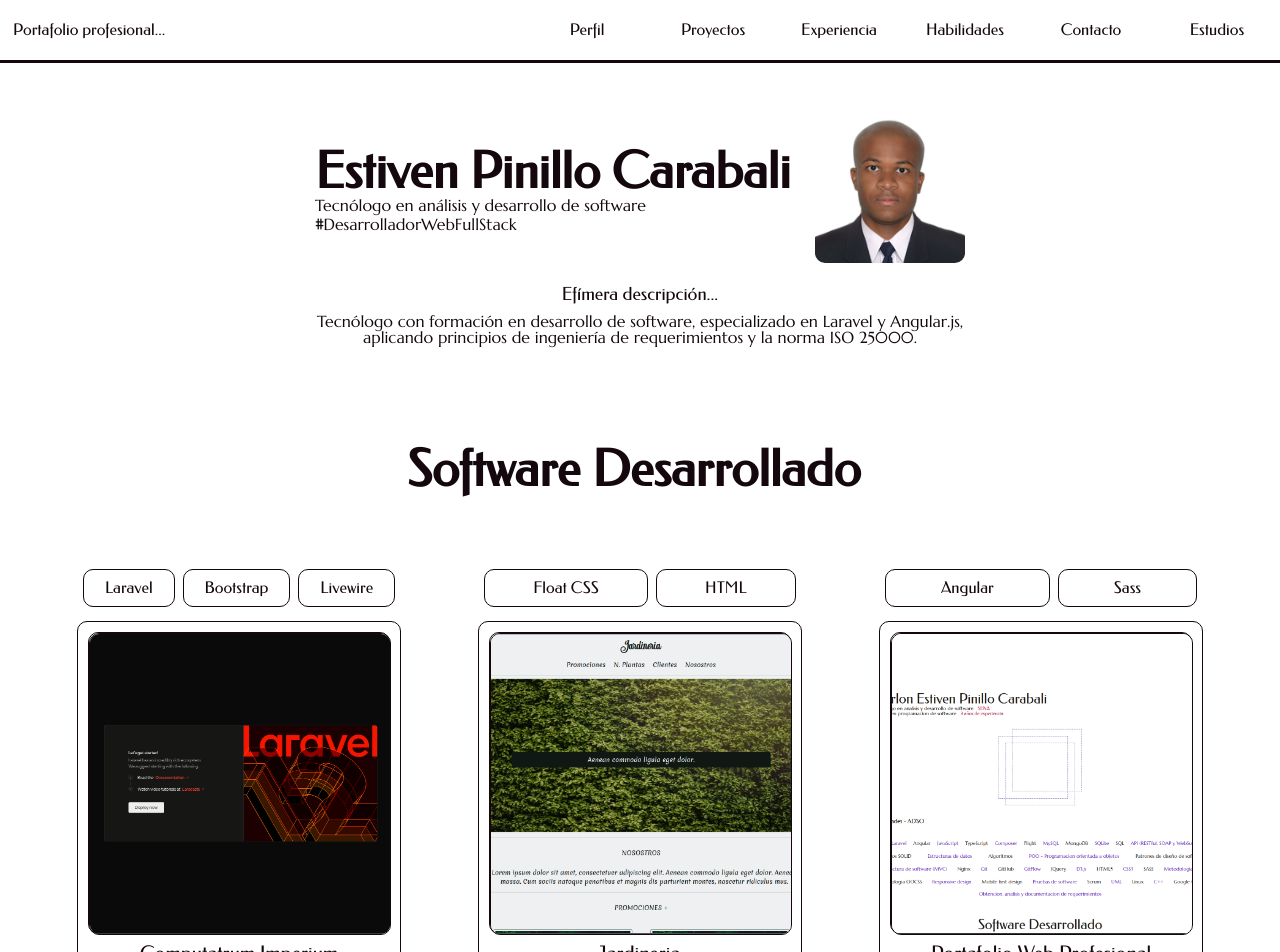
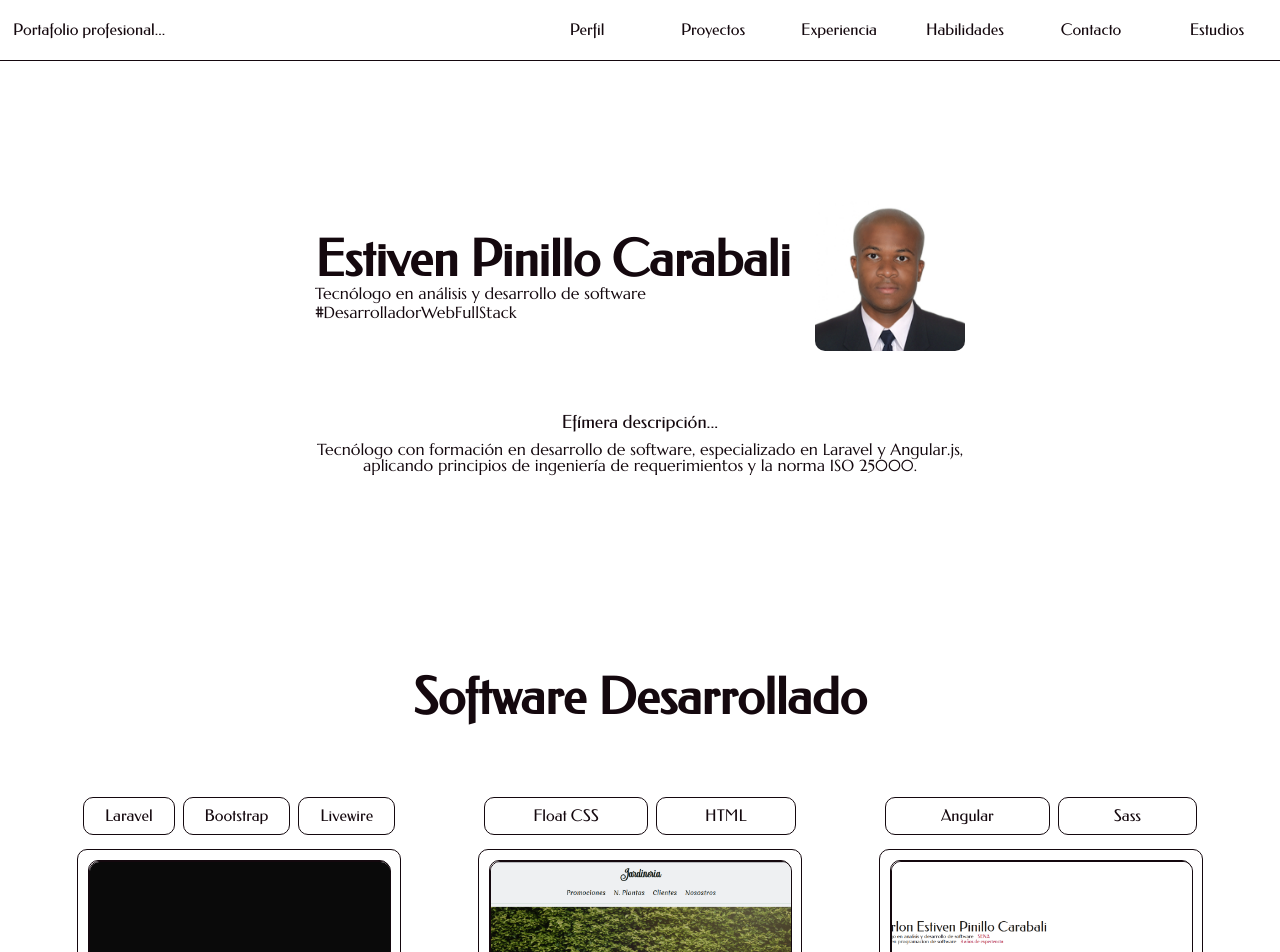
Before and after one commit to EstivenPinillo/estivenpinillo.dev, an Angular app: page / in a window 1280 px wide. Shown: the top 952 px of the page. Built offline with nearby package versions, Linux system fonts and the light colour scheme.

Commit message:
feat: add adjustments to the margin and width of software and profile components

```diff
--- a/src/app/features/estiven/estiven.component.scss
+++ b/src/app/features/estiven/estiven.component.scss
@@ -1,7 +1,7 @@
 .img-perfil {
     display: flex;
     justify-content: center;
-    margin-top: 2rem;
+    margin-top: 5rem;
 }
 
 .img-estiven {
--- a/src/app/features/navbar/navbar.component.html
+++ b/src/app/features/navbar/navbar.component.html
@@ -1,4 +1,4 @@
-<nav class="nav federo mb-5">
+<nav class="nav federo mb-14">
     <div class="">Portafolio profesional...</div>
     <input type="checkbox" id="nav-checkbox" class="nav-checkbox display-none" >
     <ul class="nav-links">
--- a/src/app/features/navbar/navbar.component.scss
+++ b/src/app/features/navbar/navbar.component.scss
@@ -7,7 +7,7 @@
     display: flex;
     align-items: center;
     justify-content: space-between;
-    border-bottom: 0.3rem solid  #14080E;
+    border-bottom: 0.1rem solid  #14080E;
 
     height: 6rem;
     //background-color: #eef0f2;
--- a/src/app/features/perfil/perfil.component.html
+++ b/src/app/features/perfil/perfil.component.html
@@ -11,7 +11,7 @@
         </div>
     </header>
     <app-estiven></app-estiven>
-    <div class="little-about-me">
+    <div class="little-about-me mt-4">
         <h2 class="little-title federo mt-2 mb-1">Efímera descripción...</h2>
         <span class="">
             Tecnólogo con formación en desarrollo de software, especializado en Laravel y Angular.js,
--- a/src/app/features/perfil/perfil.component.scss
+++ b/src/app/features/perfil/perfil.component.scss
@@ -64,10 +64,6 @@
 
 @media screen and (min-width: 656px){
 
-    #carabali {
-        @include DisplayInline;
-    }
-
     .section-perfil {
 
         display: flex;
@@ -78,7 +74,18 @@
     }
 
     :host {
-        width: 650px;
+        width: 600px;
     }
 
 }
+
+
+@media screen and (min-width: 768px) {
+    #carabali {
+        @include DisplayInline;
+    }
+
+    :host {
+        width: 650px;
+    }
+}
--- a/src/app/features/software/software.component.html
+++ b/src/app/features/software/software.component.html
@@ -1,4 +1,4 @@
-<section class="software">
+<section class="software mt-20">
     <header class="software-header federo fz-5rem color-14080E-night">
         <span>Software</span><span>Desarrollado</span>
     </header>
--- a/src/app/features/software/software.component.scss
+++ b/src/app/features/software/software.component.scss
@@ -1,6 +1,6 @@
 :host {
     grid-column: 1/6;
-    margin-top: 10rem;
+    //argin-top: 10rem;
 }
 
 .software {
@@ -14,7 +14,7 @@
         flex-wrap: wrap;
         justify-content: center;
 
-        &>span {
+        &>span:first-child {
             padding-right: 1.2rem;
         }
     }
--- a/src/styles.scss
+++ b/src/styles.scss
@@ -50,6 +50,23 @@ $black_09090B: #14080E;
     margin-top: 2rem;
 }
 
+.mt-3 {
+    margin-top: 3rem;
+}
+
+.mt-4 {
+    margin-top: 4rem;
+}
+
+.mt-14 {
+    margin-top: 14rem;
+}
+
+.mt-20 {
+    margin-top: 20rem;
+}
+
+
 .mb-1 {
     margin-bottom: 1rem;
 }
@@ -64,6 +81,10 @@ $black_09090B: #14080E;
 
 .mb-5 {
     margin-bottom: 5rem;
+}
+
+.mb-14 {
+    margin-bottom: 14rem;
 }
 
 .fgw-100 {
```
